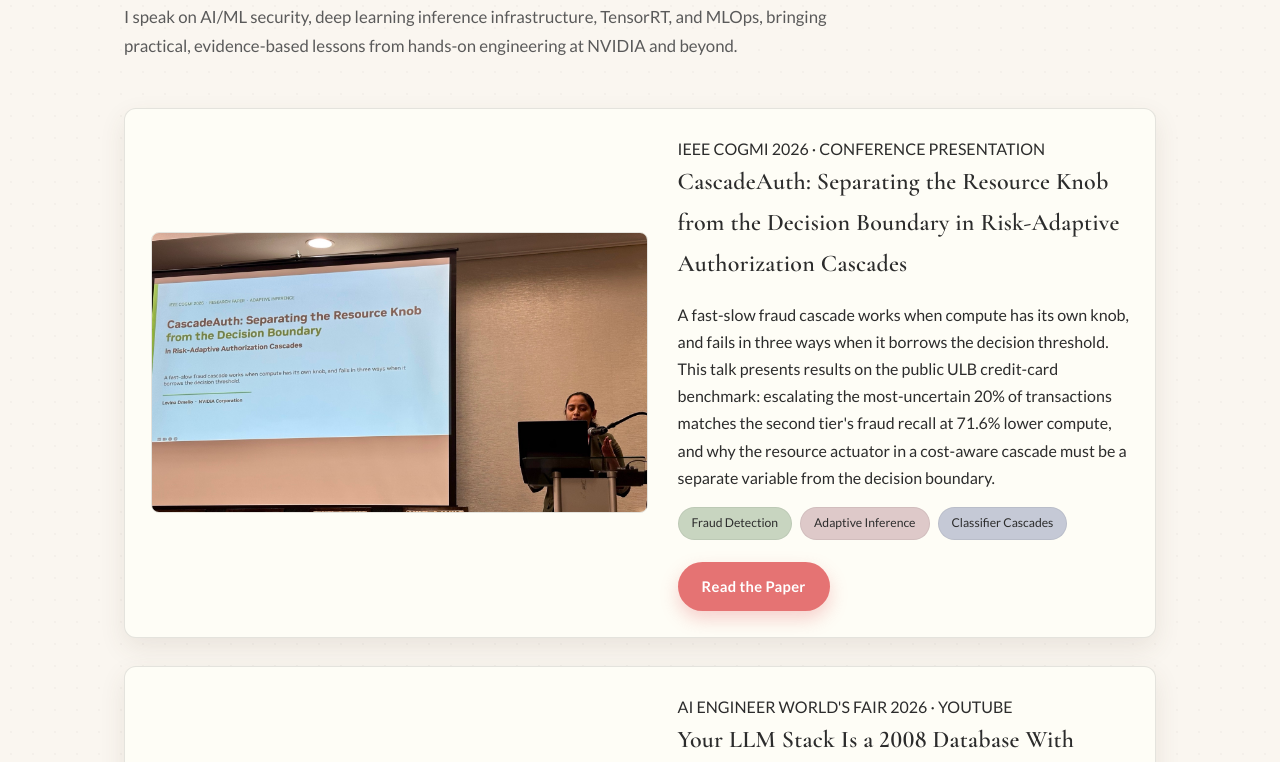
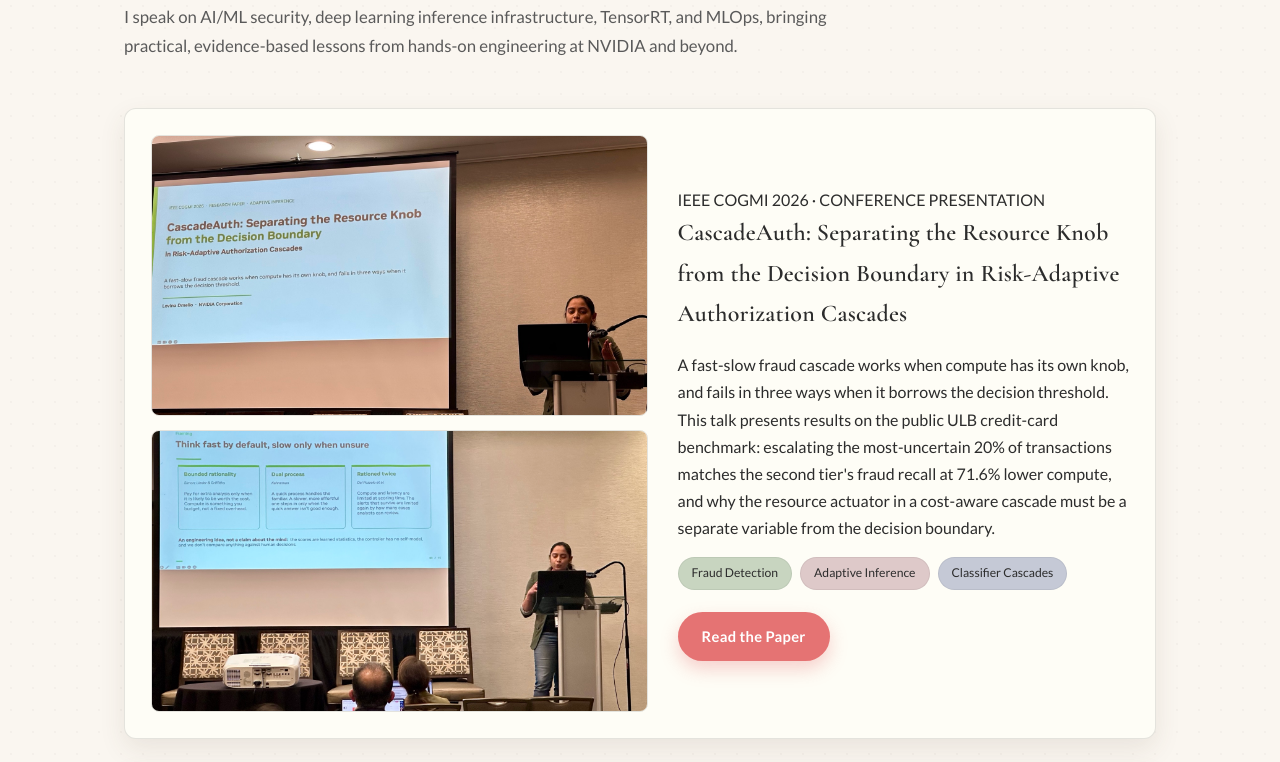
Before and after one commit to lovina-dmello-06/lovina-dmello-06.github.io, a plain HTML site: page talks.html in a window 1280 px wide. Shown: the part 269-1031 px from the top of the page. Drawn offline with nearby package versions, Linux system fonts and the light colour scheme.

Commit message:
Add second CogMI talk photo to Talks page
Co-Authored-By: Claude Sonnet 5.5 <noreply@anthropic.com>

```diff
--- a/talks.html
+++ b/talks.html
@@ -40,6 +40,7 @@
   <section style="padding-top:8px;">
     <div class="container">
       <div class="talk" style="margin-bottom:28px;">
+        <div>
           <div class="video-wrap">
             <img
               src="assets/cogmi-2026-talk.jpg"
@@ -47,6 +48,15 @@
               style="position:absolute;inset:0;width:100%;height:100%;object-fit:cover;"
               loading="lazy"
             />
+          </div>
+          <div class="video-wrap" style="margin-top:14px;">
+            <img
+              src="assets/cogmi-2026-talk-2.jpg"
+              alt="Lovina Dmello presenting the 'Think fast by default, slow only when unsure' slide at IEEE CogMI 2026"
+              style="position:absolute;inset:0;width:100%;height:100%;object-fit:cover;"
+              loading="lazy"
+            />
+          </div>
         </div>
         <div>
           <div class="meta">IEEE COGMI 2026 · CONFERENCE PRESENTATION</div>
```
Also changed, not shown: assets/cogmi-2026-talk-2.jpg (added). Lines whose indentation alone changed are shown as unchanged.
